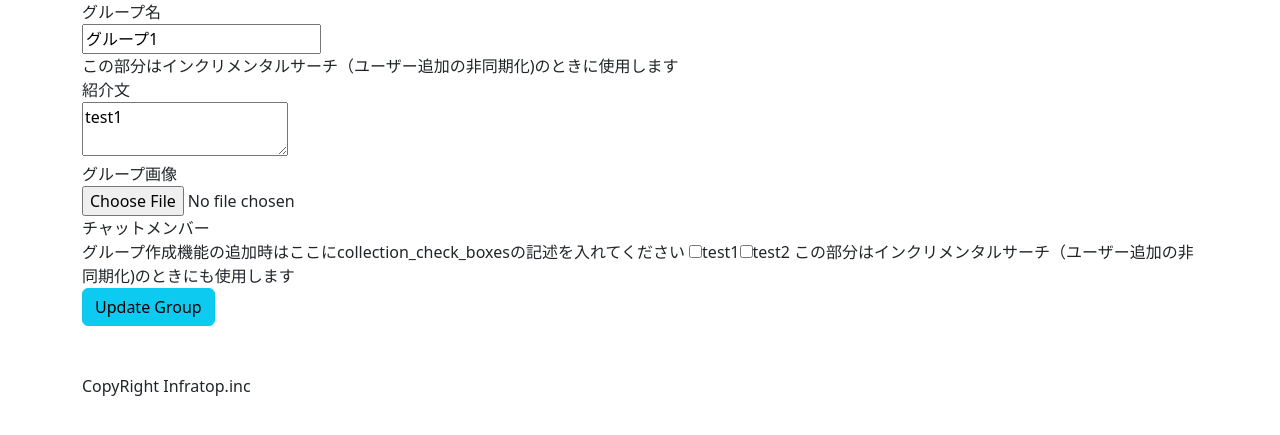
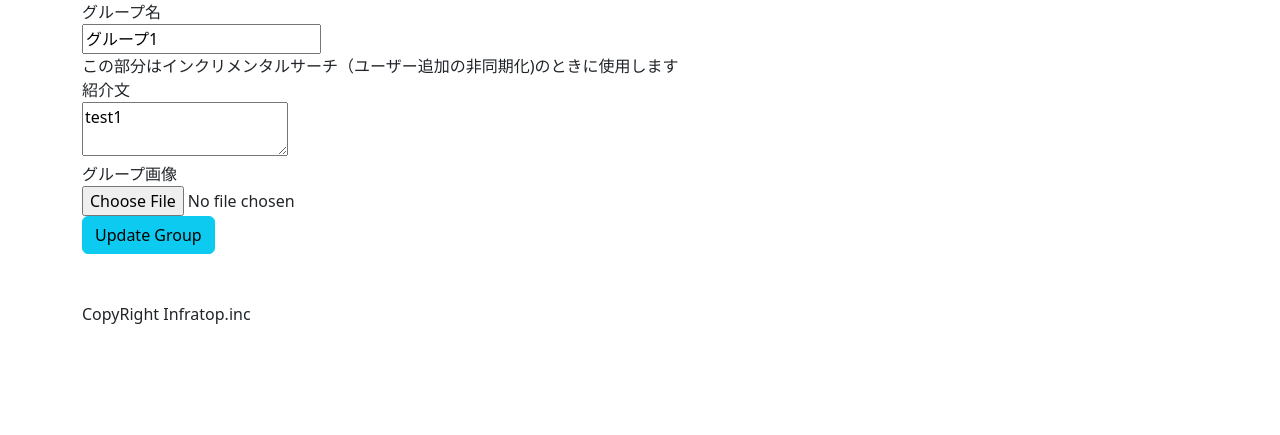
Before and after one commit to ayamiyokoi/bookers2-c-reveiw, a Rails app: page /groups/7/edit in a window 1280 px wide. Shown: the part 142-577 px from the top of the page. Run offline with Rails 7, Linux system fonts and the light colour scheme; a user stored in the database is signed in; data comes from the database, SQL or seed files in the repository; both versions use the stored data as it was after the commit; style sheets or scripts are compiled from the project's sources; parts of the project's set-up code (start-up, migrations or seed data) failed here and were passed over; some libraries are stand-ins or nearby versions.

Commit message:
[fix]edit path

```diff
--- a/app/controllers/groups_controller.rb
+++ b/app/controllers/groups_controller.rb
@@ -2,6 +2,7 @@ class GroupsController < ApplicationController
   before_action :set_group, only: [:edit, :update]
 
   def index
+    @groups = Group.all
   end
 
   def new
@@ -22,9 +23,17 @@ class GroupsController < ApplicationController
 
   def update
     if @group.update(group_params)
-      redirect_to root_path, notice: 'グループを更新しました'
+      redirect_to groups_path, notice: 'グループを更新しました'
     else
       render :edit
+    end
+  end
+
+  def edit
+    if @group.owner_id.to_i == current_user.id.to_i
+      render "edit"
+    else
+      redirect_to groups_path
     end
   end
 
--- a/app/views/groups/_form.html.erb
+++ b/app/views/groups/_form.html.erb
@@ -46,22 +46,11 @@
       </div>
     </div>
 
-    <div class="chat-group-form__field.clearfix">
-      <div class="chat-group-form__field--left">
-        <%= f.label "チャットメンバー", class: "chat-group-form__label" %>
-      </div>
-      <div class="chat-group-form__field--right">
-        グループ作成機能の追加時はここにcollection_check_boxesの記述を入れてください
-        <%= f.collection_check_boxes :user_ids, User.all, :id, :name %>
-        この部分はインクリメンタルサーチ（ユーザー追加の非同期化)のときにも使用します
-      </div>
-    </div>
 
-    <div class="chat-group-form__field.clearfix">
-      <div class="chat-group-form__field--left"></div>
-      <div class="chat-group-form__field--right">
+
+
         <%= f.submit class: 'btn btn-info' %>
-      </div>
+
     </div>
   <% end %>
 <% end %>
```
Also changed, not shown: app/views/groups/index.html.erb (+4 -15 lines), db/development.sqlite3, 3 other files.
